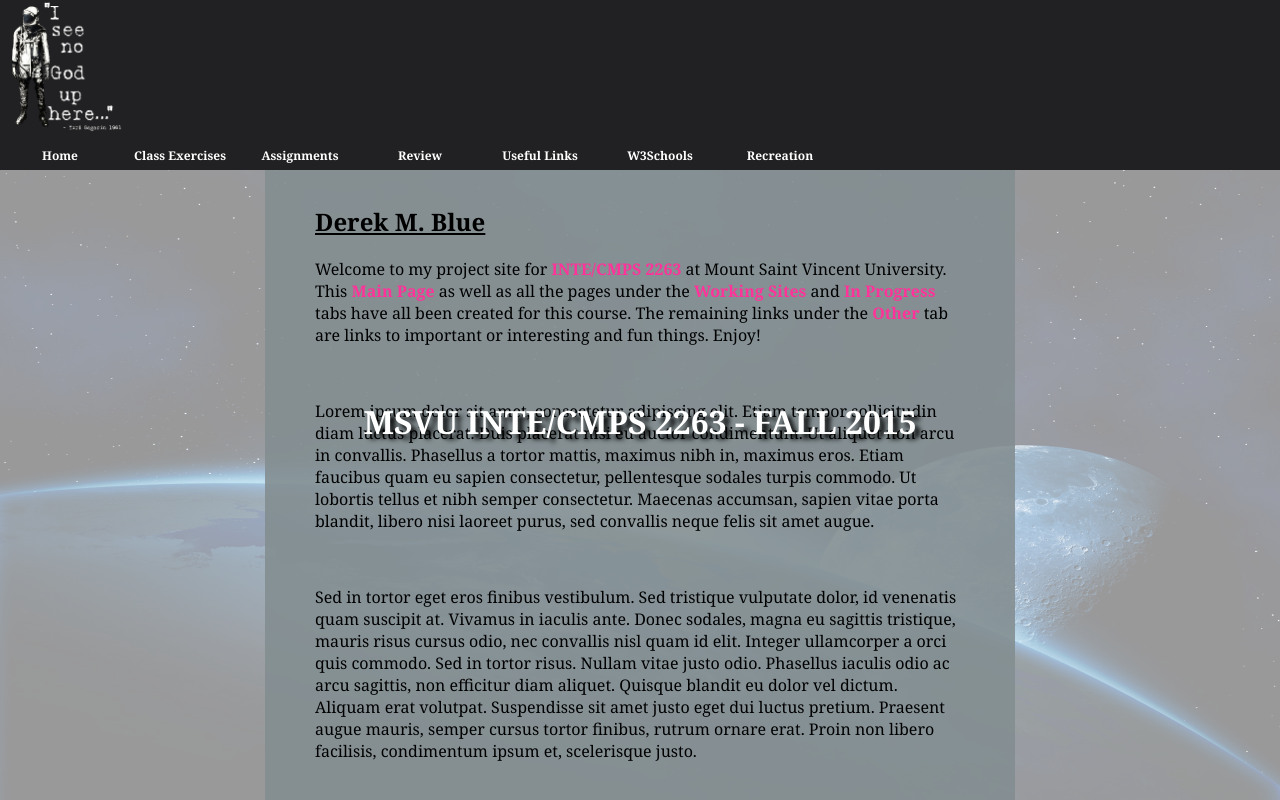
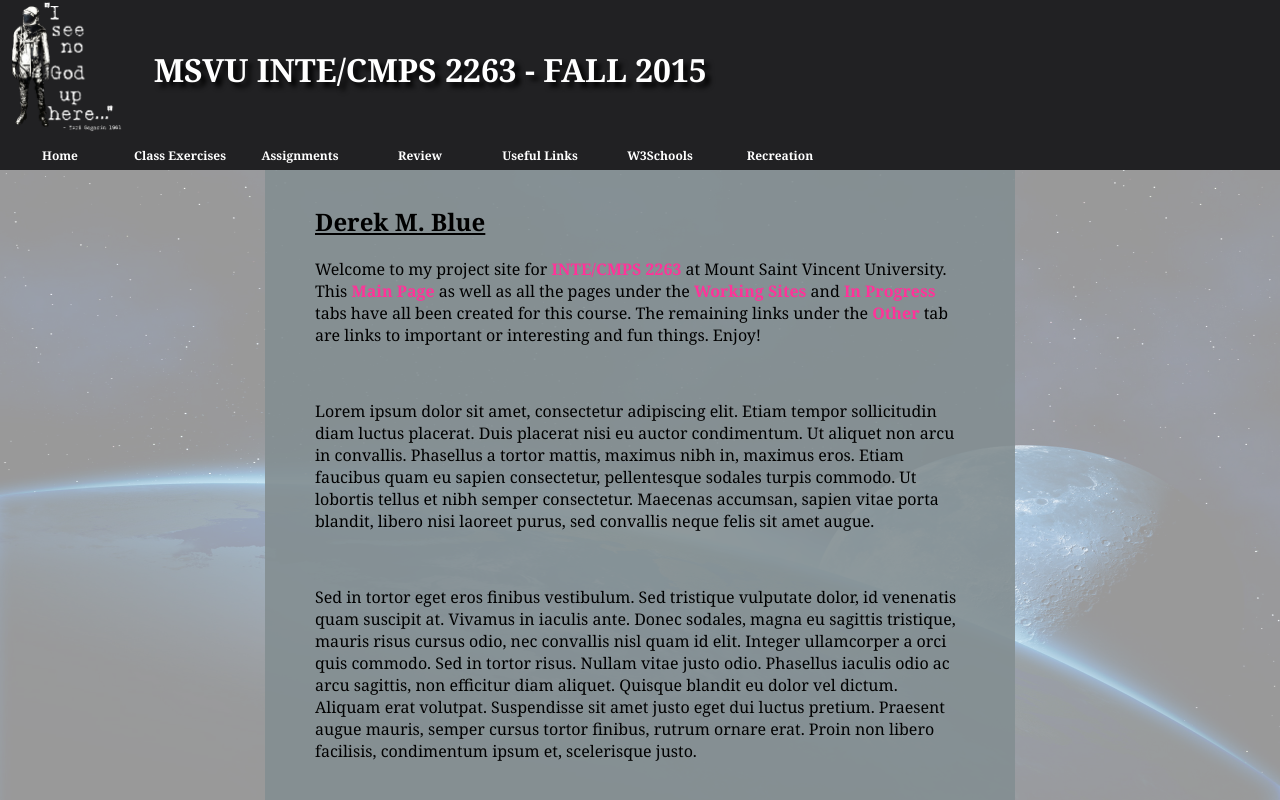
Before and after one commit to Starkiller4011/class-site, a plain HTML site: page index.html in a window 1280 px wide. Drawn offline with Linux system fonts and the light colour scheme.

Commit message:
more styling

```diff
--- a/css/styles.css
+++ b/css/styles.css
@@ -18,21 +18,21 @@ body {
     width: 100%;
 }
 .banner-text {
-    height: 50px;
-    position: fixed;
-    left: 50%;
-    top: 50%;
-    transform: translate(-50%);
+    height: 100%;
+    float: left;
+    margin-left: 40px;
 }
 .banner-text h1 {
     text-align: left;
     color: white;
     text-shadow: 5px 5px 5px #000000;
     margin: 0px;
+    line-height: 140px;
 }
 .logo {
     z-index: 4;
     position: relative;
+    float: left;
     height: 100%;
     top: 0px;
     left: 10px;
@@ -71,7 +71,9 @@ nav ul li {
     position: relative;
     float: left;
     width: 120px;
+    height: 100%;
     text-align: center;
+    background: rgb(33, 33, 35);
     margin: 0px;
     padding: 0px;
 }
```
Lines whose indentation alone changed are shown as unchanged.
